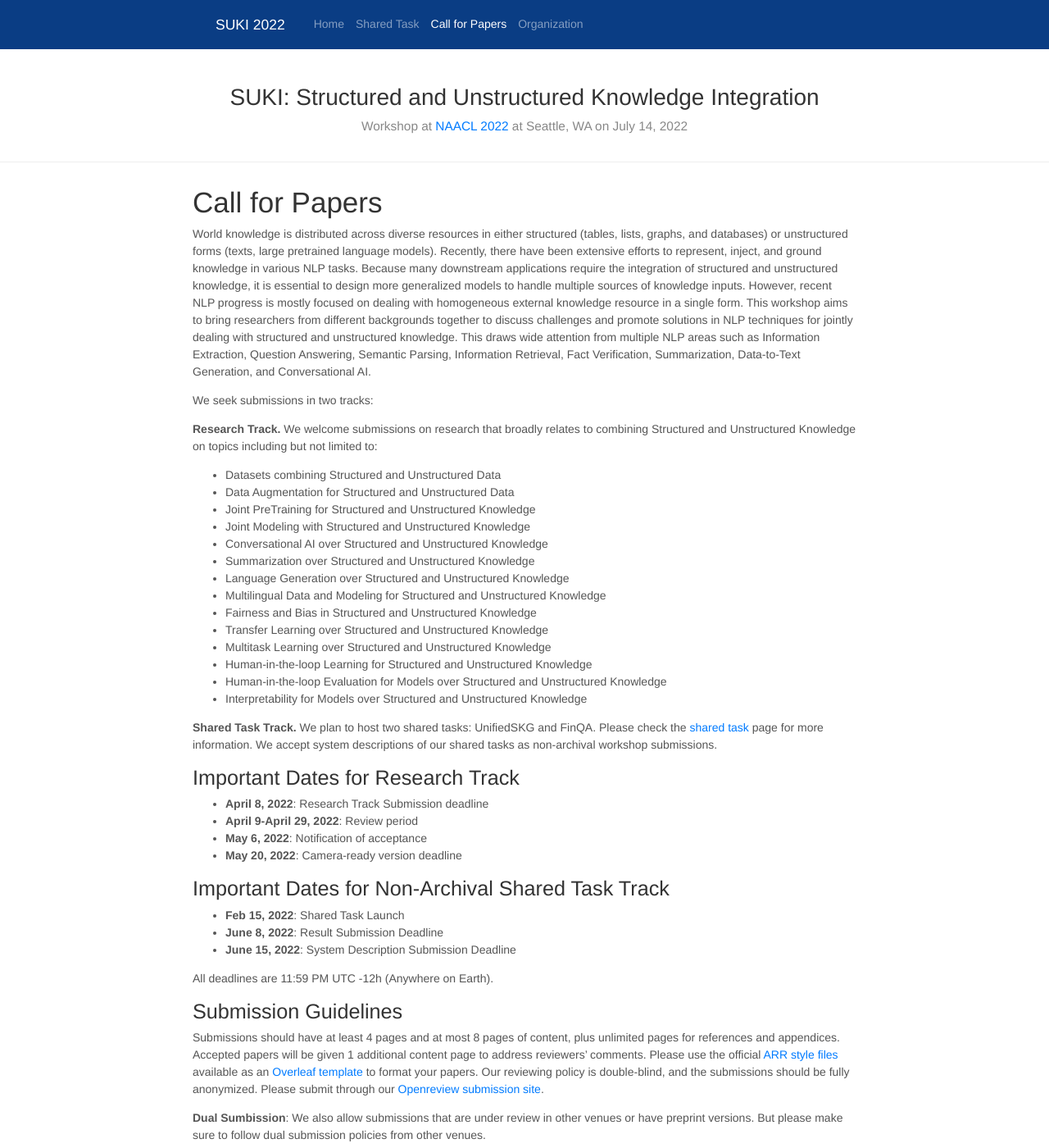
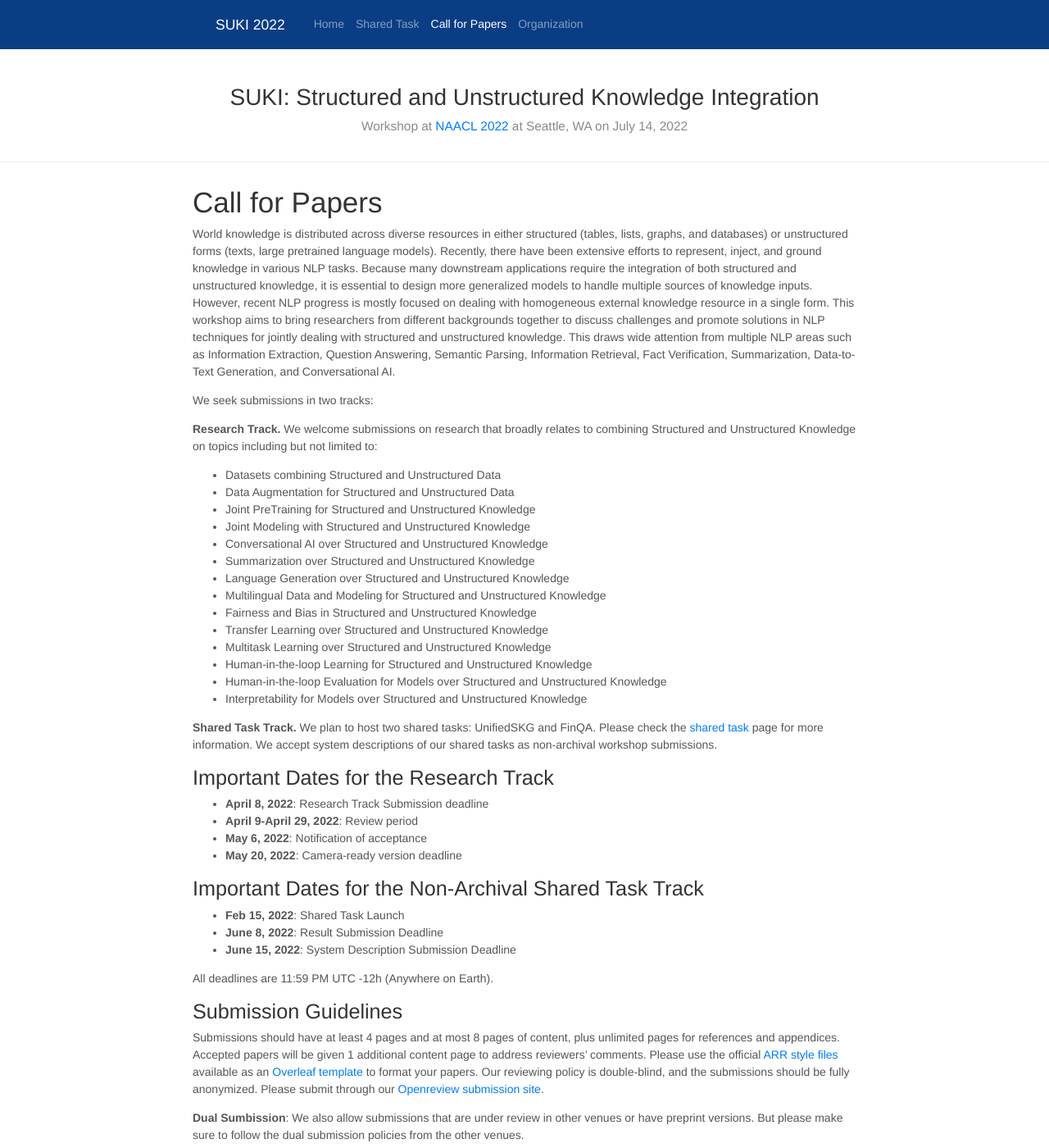
Before and after one commit to suki-workshop/suki-workshop.github.io, a Jekyll site: the page built from cfp.md, in a window 1280 px wide and 1400 px high. Shown: the whole window at 82% size. Built offline with Jekyll 4.4.1, drawn with Linux system fonts in a browser that asks for light colours; nearby versions of some CDN libraries.

Commit message:
Update cfp.md

```diff
--- a/cfp.md
+++ b/cfp.md
@@ -7,7 +7,7 @@ permalink: /cfp
 ---
 
 # Call for Papers
-World knowledge is distributed across diverse resources in either structured (tables, lists, graphs, and databases) or unstructured forms (texts, large pretrained language models). Recently, there have been extensive efforts to represent, inject, and ground knowledge in various NLP tasks. Because many downstream applications require the integration of structured and unstructured knowledge, it is essential to design more generalized models to handle multiple sources of knowledge inputs. However, recent NLP progress is mostly focused on dealing with homogeneous external knowledge resource in a single form. This workshop aims to bring researchers from different backgrounds together to discuss challenges and promote solutions in NLP techniques for jointly dealing with structured and unstructured knowledge. This draws wide attention from multiple NLP areas such as Information Extraction, Question Answering, Semantic Parsing, Information Retrieval, Fact Verification, Summarization, Data-to-Text Generation, and Conversational AI.
+World knowledge is distributed across diverse resources in either structured (tables, lists, graphs, and databases) or unstructured forms (texts, large pretrained language models). Recently, there have been extensive efforts to represent, inject, and ground knowledge in various NLP tasks. Because many downstream applications require the integration of both structured and unstructured knowledge, it is essential to design more generalized models to handle multiple sources of knowledge inputs. However, recent NLP progress is mostly focused on dealing with homogeneous external knowledge resource in a single form. This workshop aims to bring researchers from different backgrounds together to discuss challenges and promote solutions in NLP techniques for jointly dealing with structured and unstructured knowledge. This draws wide attention from multiple NLP areas such as Information Extraction, Question Answering, Semantic Parsing, Information Retrieval, Fact Verification, Summarization, Data-to-Text Generation, and Conversational AI.
 
 We seek submissions in two tracks:
 
@@ -29,7 +29,7 @@ We seek submissions in two tracks:
 
 **Shared Task Track.** We plan to host two shared tasks: UnifiedSKG and FinQA. Please check the [shared task](https://suki-workshop.github.io/shared_task) page for more information. We accept system descriptions of our shared tasks as non-archival workshop submissions.
 
-## Important Dates for Research Track
+## Important Dates for the Research Track
 <!-- - <s>**August 14, 2020**:              Submission deadline</s> -->
 <!-- - **August 21, 2020**:              Submission deadline extended! -->
 <!-- - **September 15, 2020**:           Retraction of workshop papers accepted for EMNLP (main conference) -->
@@ -38,7 +38,7 @@ We seek submissions in two tracks:
 - **May 6, 2022**:                Notification of acceptance
 - **May 20, 2022**:               Camera-ready version deadline
 
-## Important Dates for Non-Archival Shared Task Track
+## Important Dates for the Non-Archival Shared Task Track
 - **Feb 15, 2022**:             Shared Task Launch
 - **June 8, 2022**:             Result Submission Deadline
 - **June 15, 2022**:            System Description Submission Deadline
@@ -52,7 +52,7 @@ Please use the official [ARR style files](https://github.com/acl-org/acl-style-f
 Our reviewing policy is double-blind, and the submissions should be fully anonymized.
 Please submit through our [Openreview submission site](https://openreview.net/group?id=aclweb.org/NAACL/2022/Workshop/SUKI).
 
-**Dual Sumbission**: We also allow submissions that are under review in other venues or have preprint versions. But please make sure to follow dual submission policies from other venues.
+**Dual Sumbission**: We also allow submissions that are under review in other venues or have preprint versions. But please make sure to follow the dual submission policies from the other venues.
 <!-- Especially, you can submit your NAACL 2022 submissions to this workshop as well. -->
 
 **Archival vs Non-Archival**: During submission, please also indicate if you want your paper to be archival or non-archival. Archival papers, if accepted, will be included in the workshop proceeding, while non-archival will not be included. Both archival or non-archival papers, if accepted, will be presented at workshop.
```
